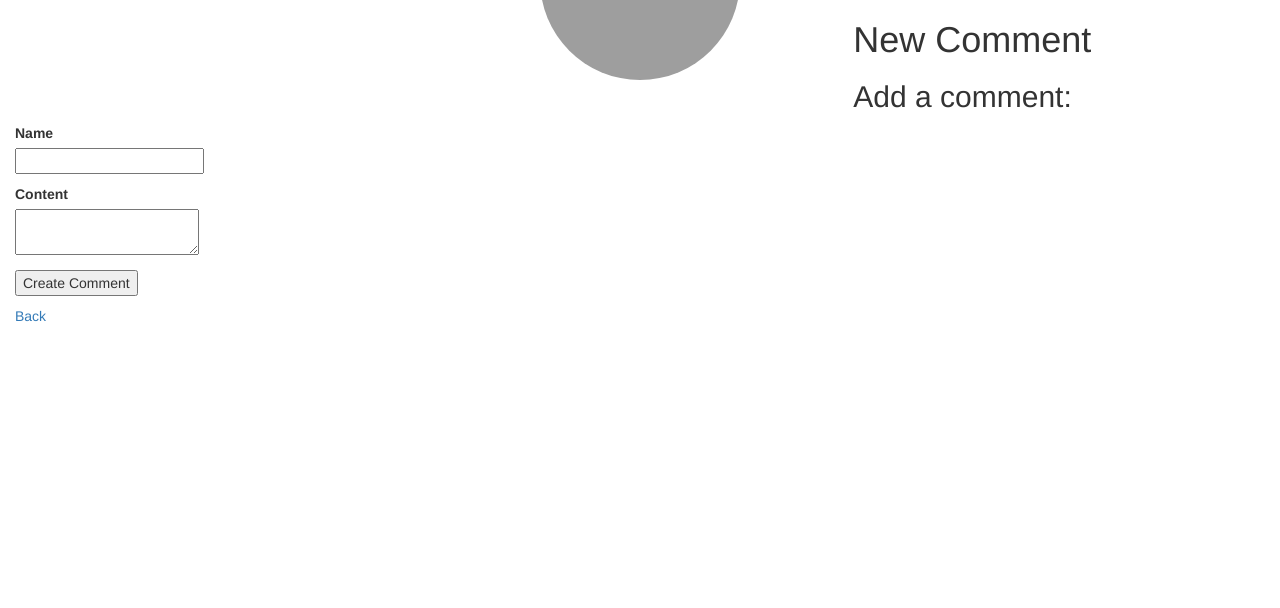
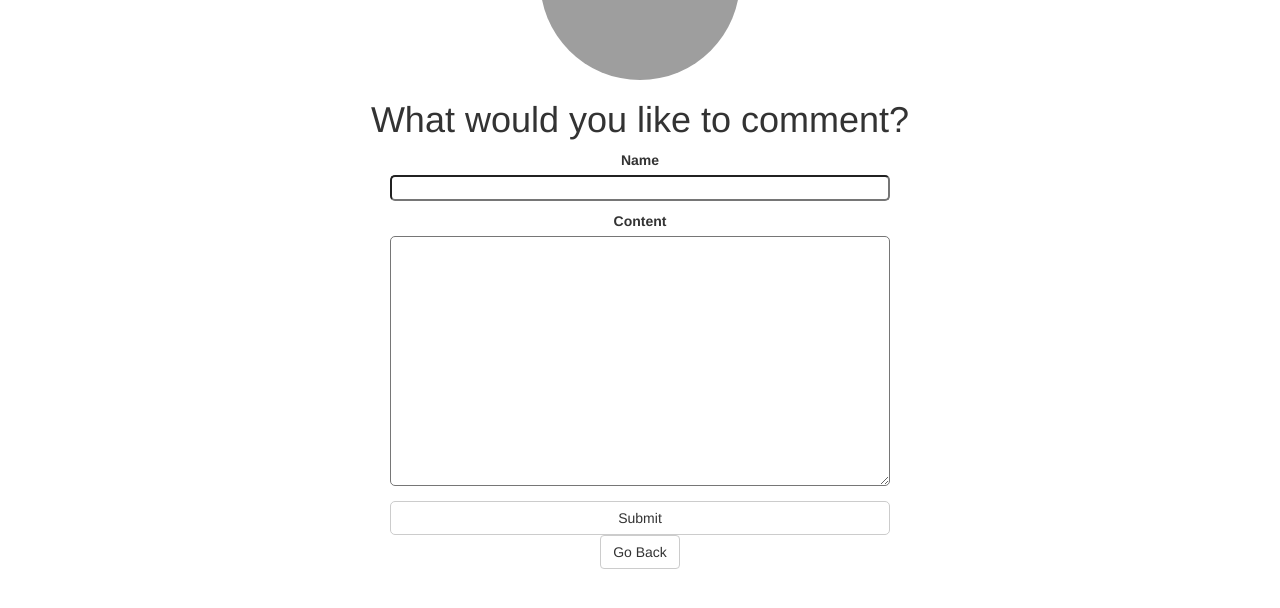
Before and after one commit to AshRhazaly/Personal-Blog, a Rails app: page /posts/15/comments/new in a window 1280 px wide. Shown: the part 175-783 px from the top of the page. Run offline with Rails 7, Linux system fonts and the light colour scheme; data comes from the database, SQL or seed files in the repository; both versions use the stored data as it was after the commit; style sheets or scripts are compiled from the project's sources; some libraries are stand-ins or nearby versions; grey boxes are pictures that could not be loaded.

Commit message:
Add destroy edit and create comment

```diff
--- a/app/controllers/comments_controller.rb
+++ b/app/controllers/comments_controller.rb
@@ -1,16 +1,17 @@
 class CommentsController < ApplicationController
-  before_action :set_comment, only: [:show, :edit, :update, :destroy]
+  # before_action :set_comment, only: [:show, :edit, :update, :destroy]
 
   # GET /comments
   # GET /comments.json
   def index
-    @comments = Comment.all
+    @post = Post.find(params[:post_id])
+    @comments = @post.comments.all
   end
 
   # GET /comments/1
   # GET /comments/1.json
   def show
-    @comment = Comment.find(params[:id])
+    @post = Post.find(params[:post_id])
   end
 
   # GET /comments/new
@@ -19,9 +20,10 @@ class CommentsController < ApplicationController
     @comment = @post.comments.build
   end
 
-  # GET /comments/1/edit
+  # GET /posts/1/comments/21/edit
   def edit
-    @comment = Comment.find(params[:id])
+    @post = Post.find(params[:post_id])
+    @comment = @post.comments.find(params[:id])
   end
 
   # POST /comments
@@ -35,32 +37,20 @@ class CommentsController < ApplicationController
   # PATCH/PUT /comments/1
   # PATCH/PUT /comments/1.json
   def update
-    respond_to do |format|
-      if @comment.update(comment_params)
-        format.html { redirect_to @comment, notice: 'Comment was successfully updated.' }
-        format.json { render :show, status: :ok, location: @comment }
-      else
-        format.html { render :edit }
-        format.json { render json: @comment.errors, status: :unprocessable_entity }
-      end
-    end
+
   end
 
   # DELETE /comments/1
   # DELETE /comments/1.json
   def destroy
+    post = Post.find(params[:post_id])
+    @comment = post.comments.find(params[:id])
     @comment.destroy
-    respond_to do |format|
-      format.html { redirect_to comments_url, notice: 'Comment was successfully destroyed.' }
-      format.json { head :no_content }
-    end
+    redirect_to post_path(post)
   end
 
   private
     # Use callbacks to share common setup or constraints between actions.
-    def set_comment
-      @comment = Comment.find(params[:id])
-    end
 
     # Never trust parameters from the scary internet, only allow the white list through.
     def comment_params
--- a/app/views/comments/_form.html.erb
+++ b/app/views/comments/_form.html.erb
@@ -1,4 +1,4 @@
-<h2>Add a comment:</h2>
+<!-- <h2>Add a comment:</h2>
 <%= form_for ([@post, @post.comments.build]) do |f| %>
   <p>
     <%= f.label :name %><br>
@@ -12,4 +12,27 @@
     <%= f.submit %>
   </p>
 
+<% end %> -->
+
+<section class="container-fluid ">
+<%= form_for ([@post,@post.comments.build]), :html=>{:class =>"form"} do |f| %>
+<section class="content-box">
+  <p>
+    <%= f.label :name %><br>
+    <%= f.text_field :name %>
+  </p>
+</section>
+<section class="content-box">
+  <p>
+    <%= f.label :content %><br>
+    <%= f.text_area :content, :class =>"content-area" %>
+  </p>
+</section>
+<footer class="form-bottom">
+
+    <%= f.submit 'Submit', :class =>"btn btn-default"%>
+    <%= link_to 'Go Back', post_path(@post), class: "btn btn-default" %>
 <% end %>
+</footer>
+
+</section>
--- a/app/views/comments/index.html.erb
+++ b/app/views/comments/index.html.erb
@@ -16,7 +16,7 @@
       <tr>
         <td><%= comment.name %></td>
         <td><%= comment.content %></td>
-        <!-- <td><%= link_to 'Show', comment %></td> -->
+        <td><%= link_to 'Show', comment %></td>
         <td><%= link_to 'Edit', edit_comment_path(comment) %></td>
         <td><%= link_to 'Destroy', comment, method: :delete, data: { confirm: 'Are you sure?' } %></td>
       </tr>
--- a/app/views/comments/new.html.erb
+++ b/app/views/comments/new.html.erb
@@ -1,7 +1,5 @@
-<h1>New Comment</h1>
-
-
+<header class="row clear">
+  <h1>What would you like to comment?</h1>
+</header>
 
 <%= render 'form' %>
-
-<%= link_to 'Back', posts_path %>
--- a/app/views/posts/index.html.erb
+++ b/app/views/posts/index.html.erb
@@ -13,7 +13,7 @@
           <section class="blog-author">Posted by: <%= post.blog_author %></section>
           <section class="blog-content"><%= post.content %></section>
            <footer class="icons">
-             <span class="glyphicon glyphicon-wrench" aria-hidden="true"></span>
+             <span class="glyphicon glyphicon-pencil" aria-hidden="true"></span>
              <%= link_to 'Comments', post_path(post) %>
              <span>&nbsp&nbsp&nbsp</span>
              <span class="glyphicon glyphicon-wrench" aria-hidden="true"></span>
```
Also changed, not shown: app/views/comments/edit.html.erb (+3 -5 lines), app/views/posts/show.html.erb (+25 -11 lines), db/development.sqlite3, 1 other file.
